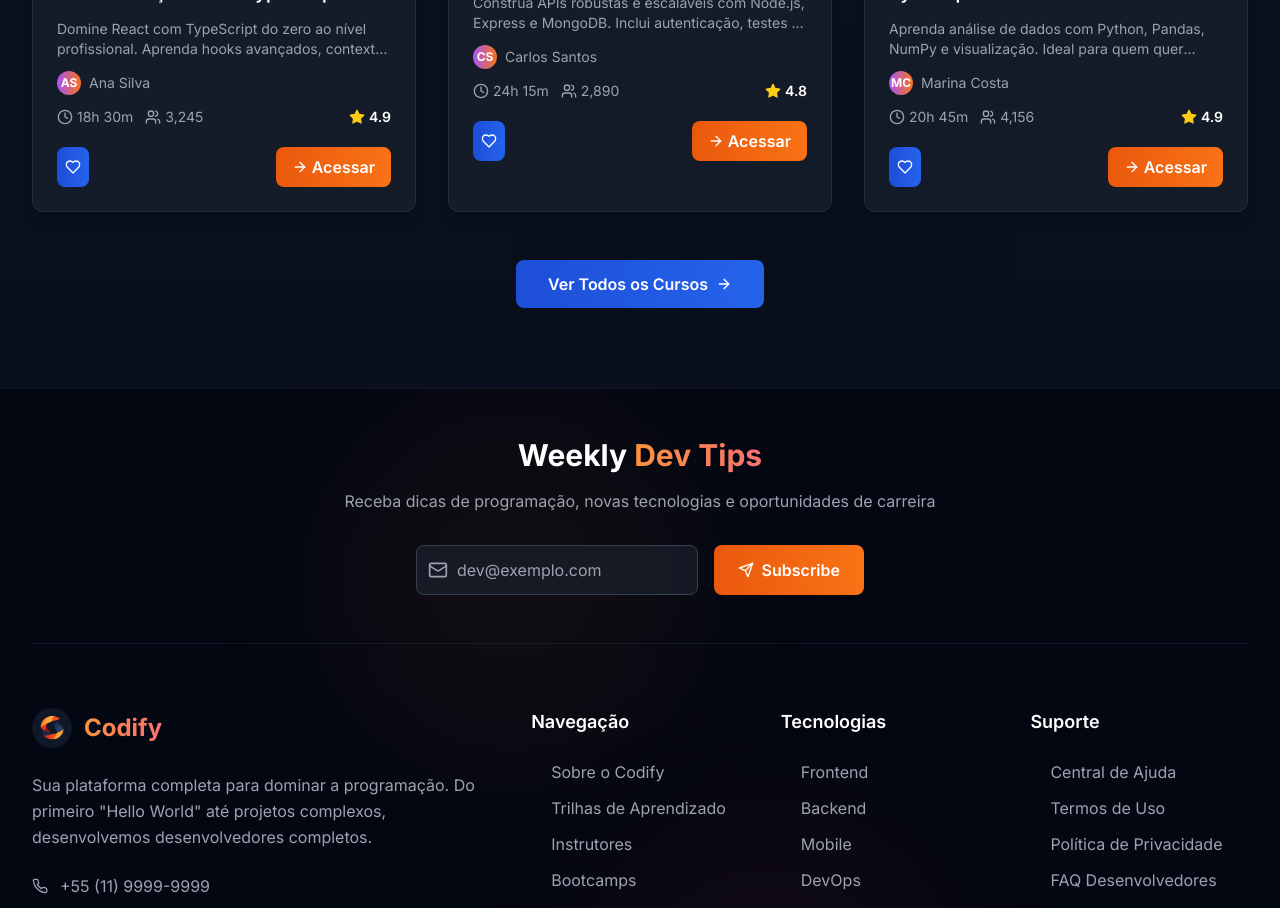
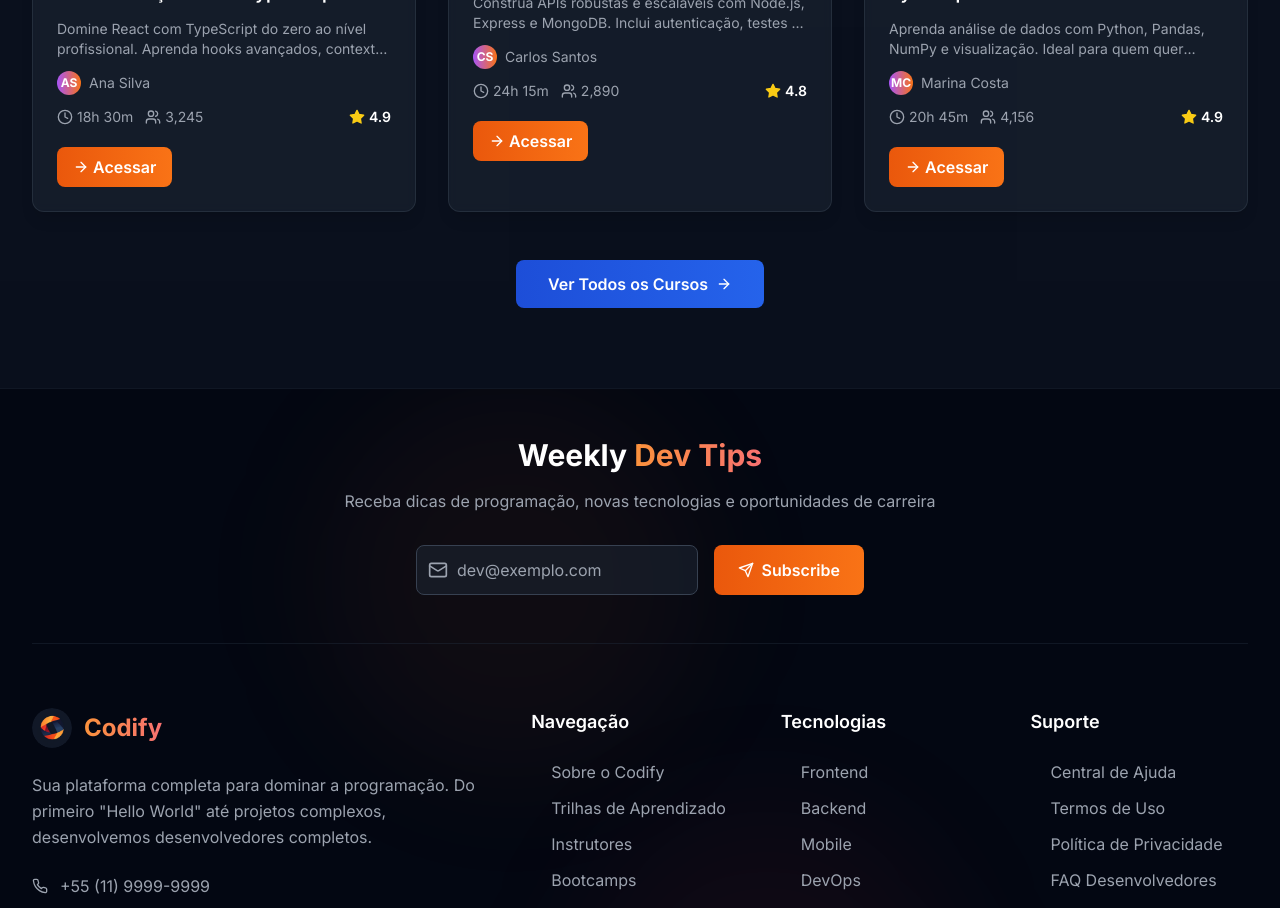
Before and after one commit to kenjiThiago/ProjetoBD2, a Next.js app in the folder frontend/: page / in a window 1280 px wide. Shown: the part 2260-3168 px from the top of the page. Built offline with nearby package versions, Linux system fonts and the light colour scheme.

Commit message:
[frontend] Removido o botão de favoritar do card do curso.

```diff
--- a/frontend/src/components/cards/CourseCard.tsx
+++ b/frontend/src/components/cards/CourseCard.tsx
@@ -174,10 +174,7 @@ export default function CourseCard({
 
         {showActions && (
           <div className="pt-2">
-            <div className="flex gap-2 justify-between flex-1">
-              <button className="btn-secondary p-2">
-                <Heart className="w-4 h-4" />
-              </button>
+            <div className="flex gap-2 flex-1">
               <button className="btn-primary px-4 py-2 flex items-center space-x-1">
                 <ArrowRight className="w-4 h-4" />
                 <span>Acessar</span>
```
